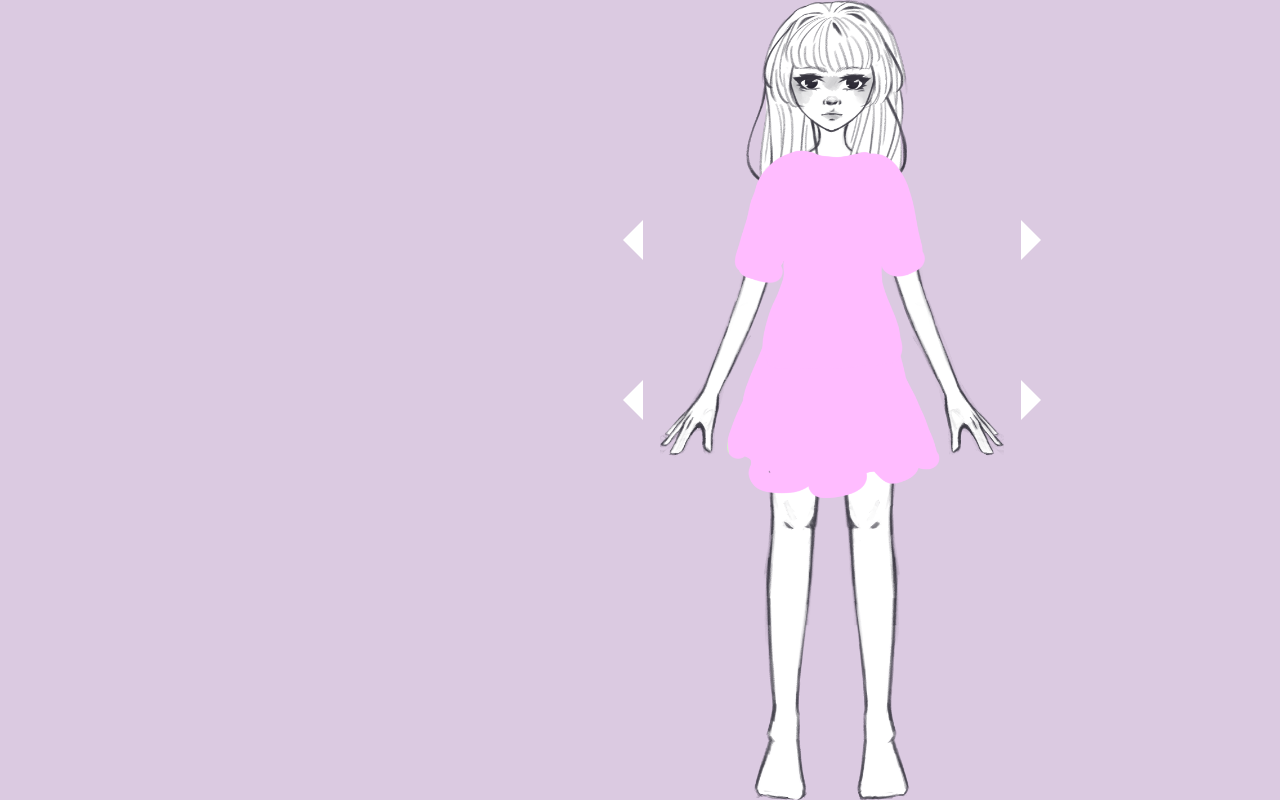
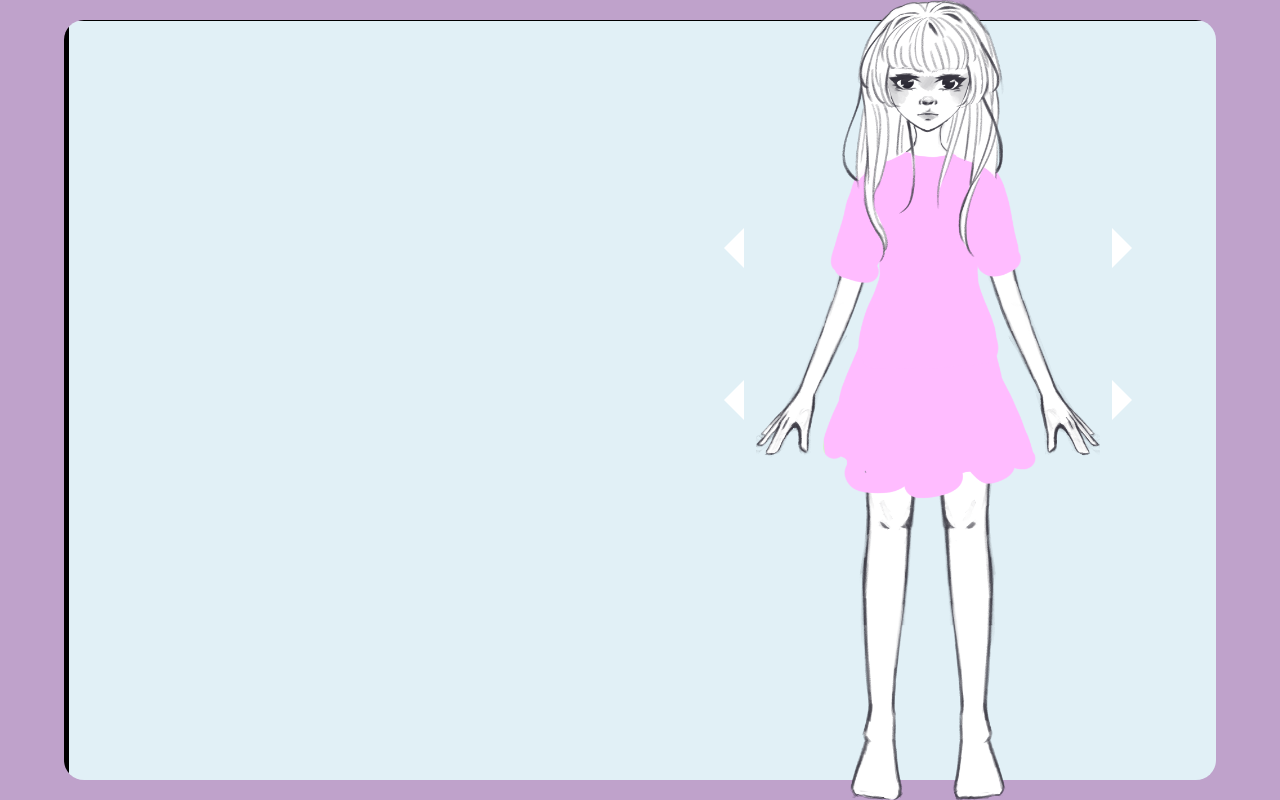
Before and after one commit to Michaela565/dress-me-up-game, a React (Vite) app: page / in a window 1280 px wide. Built offline with nearby package versions, Linux system fonts and the light colour scheme.

Commit message:
make changing hair possible

```diff
--- a/src/App.css
+++ b/src/App.css
@@ -4,7 +4,7 @@
 
 .main {
   display: grid;
-  grid-template-columns: 30% 23.33% 23.33% 23.33%;
+  grid-template-columns: 50% 12.5% 25% 12.5%;
   grid-template-rows: repeat(5, 20%);
   width: 100%;
   height: 100%;
@@ -12,7 +12,7 @@
   align-items: center;
 }
 
-.character, .top, .bottom {
+.character, .top, .bottom, .hair {
   width: auto;
   height: 800px;
   /* position: absolute; */
@@ -30,6 +30,10 @@
 
 .bottom{
   z-index: 1;
+}
+
+.hair{
+  z-index: 5;
 }
 
 .forward, .back{
--- a/src/App.tsx
+++ b/src/App.tsx
@@ -5,6 +5,8 @@ import Character from "./components/Character";
 import Top from "./components/Top";
 import Arrow from "./components/Arrow";
 import Bottom from "./components/Bottom";
+import Hair from "./components/Hair";
+import hairImg from "./assets/hair1.png";
 import { useState } from "react";
 
 function App() {
@@ -37,6 +39,7 @@ function App() {
   return (
     <>
       <div className="main">
+        <Hair imagePath={hairImg}></Hair>
         <Character imagePath={characterImg} />
         <Top imagePath={tops[currentTop]} />
         <Arrow
--- /dev/null
+++ b/src/components/Hair.tsx
@@ -0,0 +1,11 @@
+interface Props {
+  imagePath: string;
+}
+
+const Hair = ({ imagePath }: Props) => {
+  return (
+    <img src={imagePath} alt="hair of our character" className="hair"></img>
+  );
+};
+
+export default Hair;
--- a/src/index.css
+++ b/src/index.css
@@ -5,7 +5,7 @@
 
   color-scheme: light dark;
   color: rgba(255, 255, 255, 0.87);
-  background-color: #DBCAE1;
+  background-color: #BFA2CB;
 
   font-synthesis: none;
   text-rendering: optimizeLegibility;
@@ -14,12 +14,20 @@
 }
 
 #root{
-  height: 100%;
-  width: 100%;
+  height: 95vh;
+  width: 90vw;
+  background-color: #E1F0F6;
+  border-radius: 20px;
+  background-image:
+    linear-gradient(to right, #000000 5px, transparent 1px),
+    linear-gradient(to bottom, #000000 1px, transparent 1px);
 }
 
 body{
   margin: 0;
   padding: 0;
   height: 100vh;
+  display: flex;
+  justify-content: center;
+  align-items: center;
 }
```
Also changed, not shown: src/assets/character.png, src/assets/hair1.png (added).
